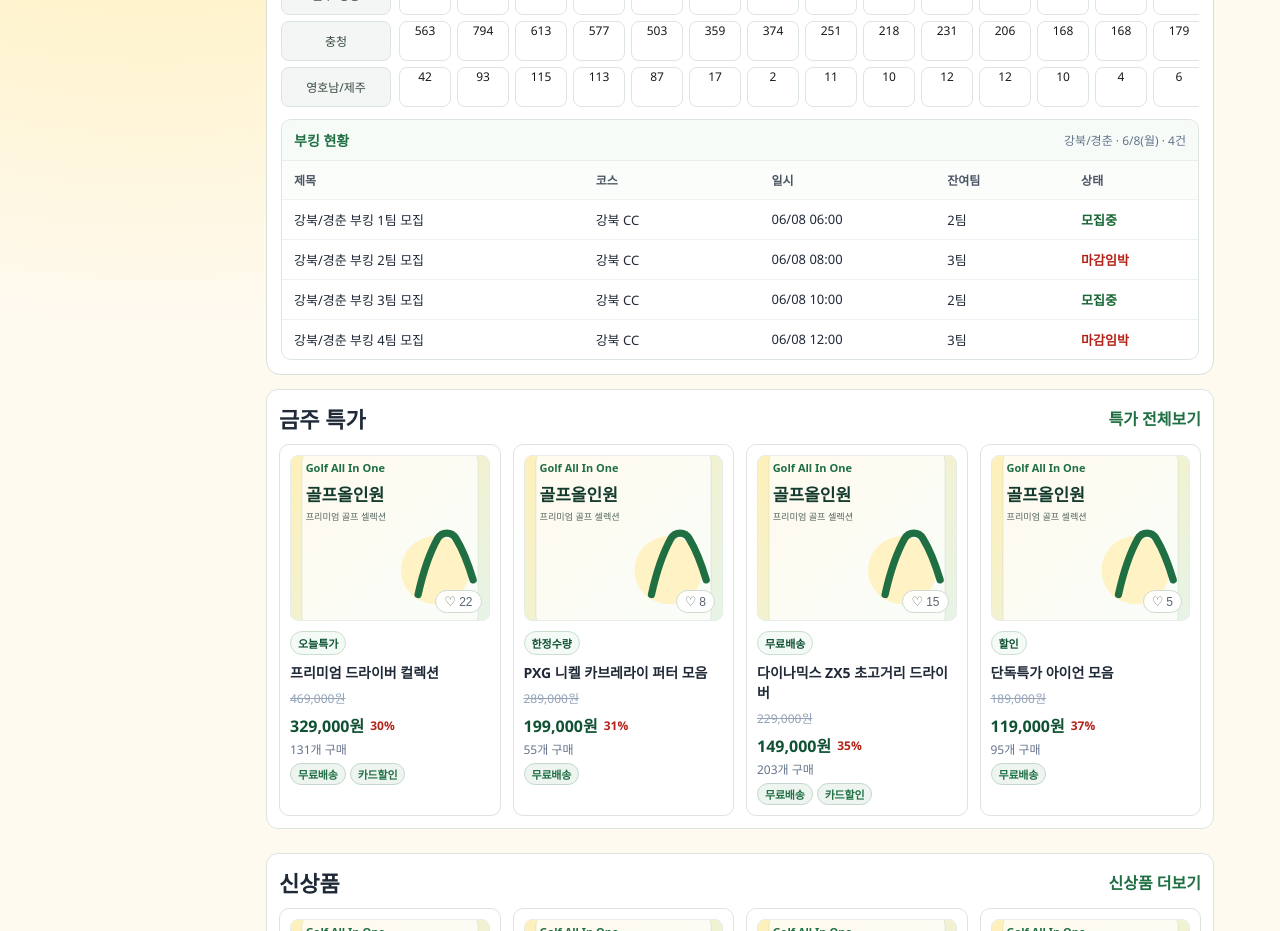
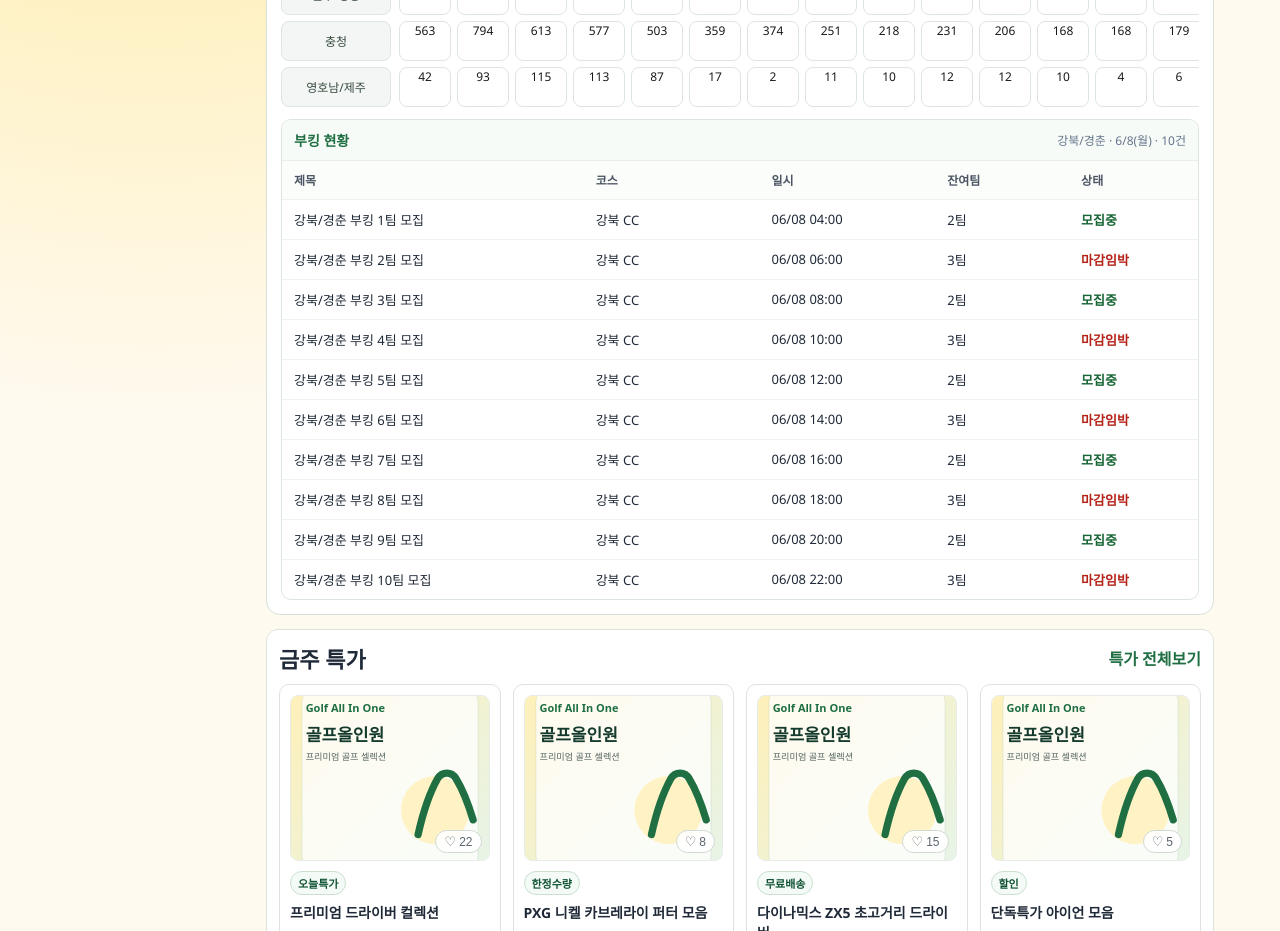
Before and after one commit to myeonhyuk/honeyswap-mvp, a Next.js app in the folder apps/web/: page / in a window 1280 px wide. Shown: the part 1260-2191 px from the top of the page. Built offline with nearby package versions, Linux system fonts and the light colour scheme.

Commit message:
Expand timeslots to full business day (04:00-22:00) with 10 entries

```diff
--- a/apps/web/components/BookingJoinBoard.tsx
+++ b/apps/web/components/BookingJoinBoard.tsx
@@ -47,12 +47,12 @@
   const selectedRegion = regions[selected.regionIdx];
   const selectedDate = dates[selected.dateIdx];
 
-  // 선택된 지역과 날짜의 모든 시간대 데이터 생성
-  const selectedRows = Array.from({ length: 4 }, (_, timeIdx) => {
+  // 선택된 지역과 날짜의 모든 시간대 데이터 생성 (04:00 ~ 22:00, 2시간씩 10개)
+  const selectedRows = Array.from({ length: 10 }, (_, timeIdx) => {
     const id = selected.regionIdx * 10000 + selected.dateIdx * 10 + timeIdx + 1;
     const month = String(selectedDate.date.getMonth() + 1).padStart(2, "0");
     const day = String(selectedDate.date.getDate()).padStart(2, "0");
-    const hour = String(6 + timeIdx * 2).padStart(2, "0");
+    const hour = String(4 + timeIdx * 2).padStart(2, "0");
     const typeLabel = tab === "booking" ? "부킹" : "조인";
     return {
       id,
```
